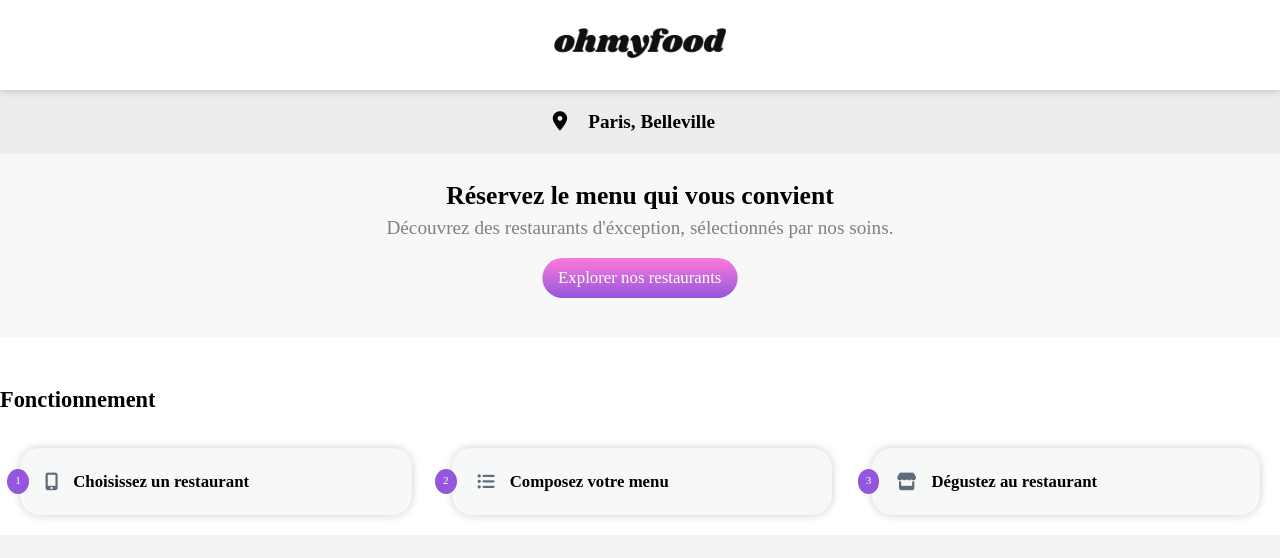
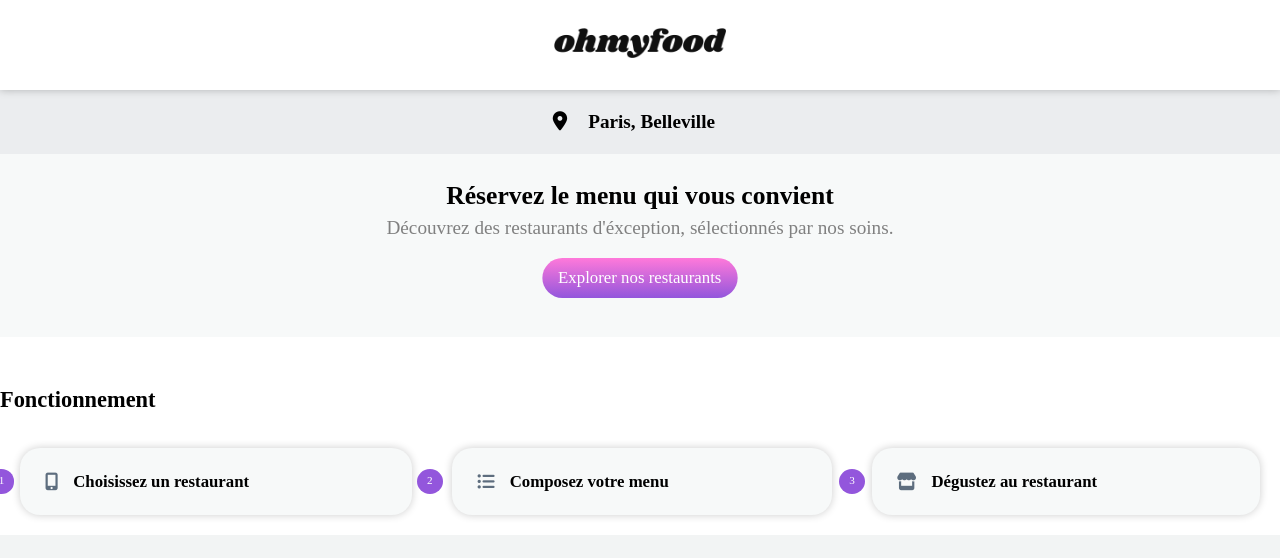
Before and after one commit to Marc1er/MarcGnacade_3_13042021, a plain HTML site: page public/index.html in a window 1280 px wide. Shown: the top 558 px of the page. Drawn offline with Linux system fonts and the light colour scheme.

Commit message:
stylisation du css

```diff
--- a/sass/partials/_selecteurs.scss
+++ b/sass/partials/_selecteurs.scss
@@ -71,6 +71,7 @@ header {
   max-width: 1280px;
   font-size: 0.7rem;
   margin: 20px;
+  font-family: 'roboto' sans-serif;
   position: relative;
   @media (min-width: 1024px) {
     margin: auto;
@@ -114,7 +115,7 @@ header {
         margin-left: 15px;
       }
       p {
-        padding: 5px 8px;
+        padding: 5px 10px;
         border-radius: 50%;
         background-color: #9356dc;
         color: #fff;
@@ -122,7 +123,7 @@ header {
         left: 5px;
         @media (min-width: 1024px) {
           position: relative;
-          left: -65%;
+          left: -70%;
         }
       }
     }
```
Also changed, not shown: public/css/styles.css, 1 other file.
